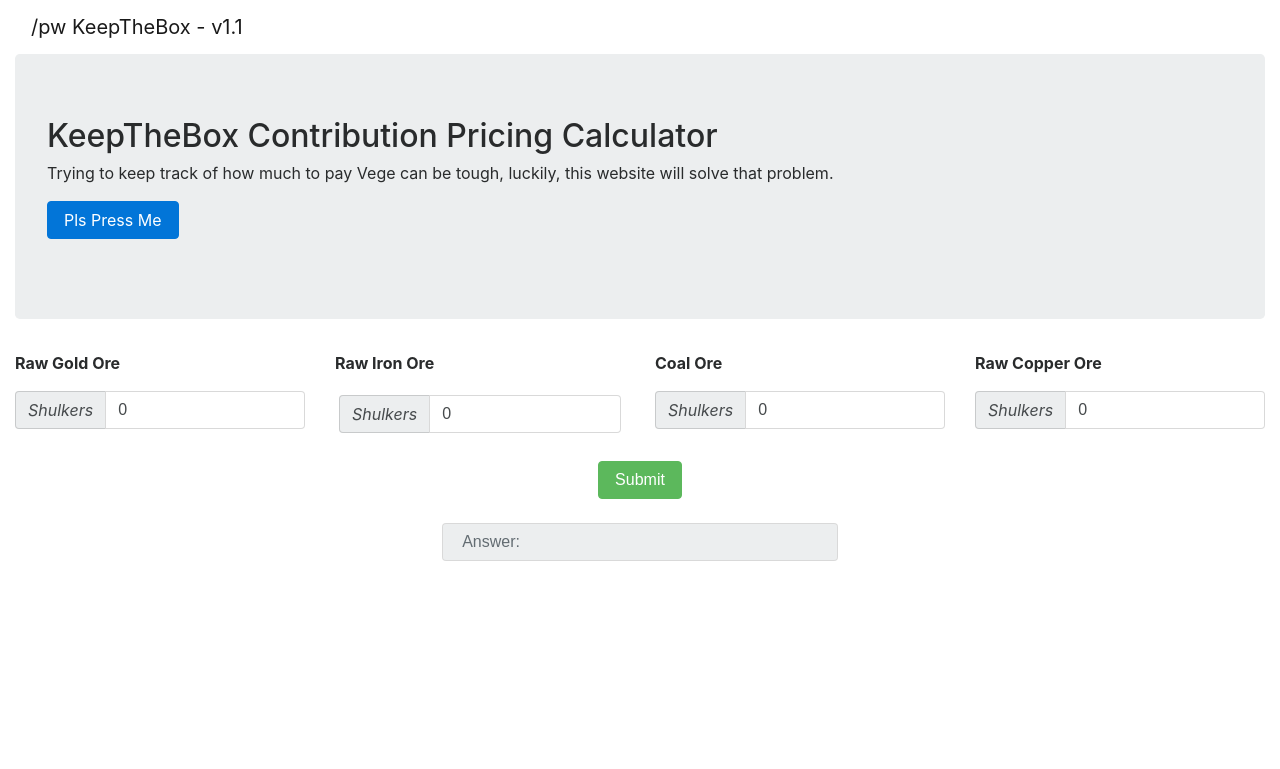
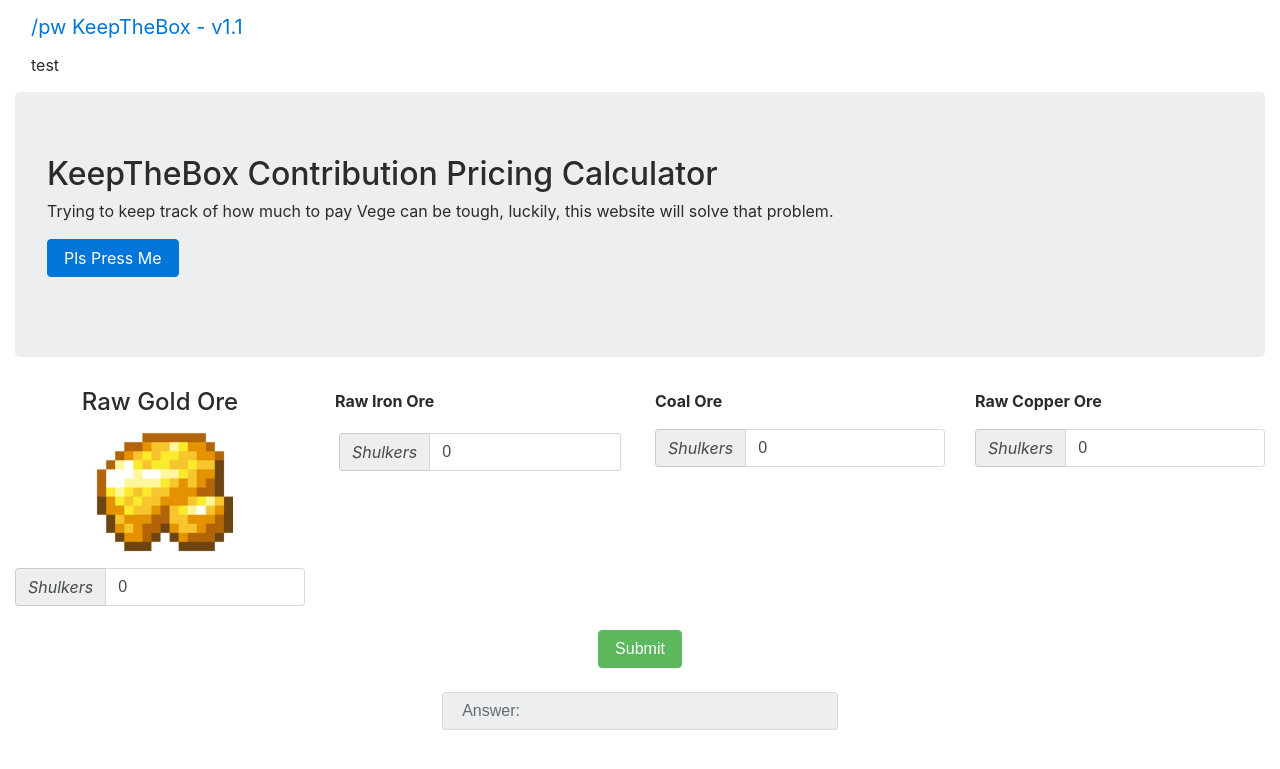
Before and after one commit to latham7/KeepTheBox, a Flask app: page / in a window 1280 px wide. Shown: the top 769 px of the page. Run offline with Flask 2, Linux system fonts and the light colour scheme; some libraries are stand-ins or nearby versions.

Commit message:
added 1 image. trying to edit navbar

```diff
--- a/templates/index.html
+++ b/templates/index.html
@@ -18,8 +18,9 @@
 		<div class="container-fluid">
 			<div class="row">
 				<div class="col-md-12">
-					<nav class="navbar navbar-expand-lg navbar-light bg-light">
+					<nav class="navbar navbar-dark bg-dark">
 						<a class="navbar-brand" href="#">/pw KeepTheBox - v{{ version }}</a>
+						<span class="navbar-text">test</span>
 					</nav>
 					<div class="jumbotron">
 						<h2>
@@ -36,10 +37,12 @@
 					</div>
 					<form id="calculate" action="/calculate">
 						<div class="row">
-							<div class="col">
-								<p>
-									<strong>Raw Gold Ore</strong>
-								</p>
+							<div class="col text-center">
+								<h4 style="margin-bottom:0;">Raw Gold Ore</h3>
+								<div class="text-center">
+									<img src="{{ url_for('static',filename='img/gold.png') }}"
+										class="img-fluid mb-2" width="50%" height="50%">
+								</div>
 								<div class="input-group">
 									<span class="input-group-addon"><i>Shulkers</i></span>
 									<input id="email" type="number" class="form-control"
@@ -103,3 +106,5 @@
 		<script src="{{ url_for('static',filename='js/scripts.js') }}"></script>
 	</body>
 </html>
+
+<!-- THING NEEDED FOR /STATIC IMPORTS {{ url_for('static',filename='js/jquery.min.js') }} -->
```
Also changed, not shown: static/img/gold.png (added).
